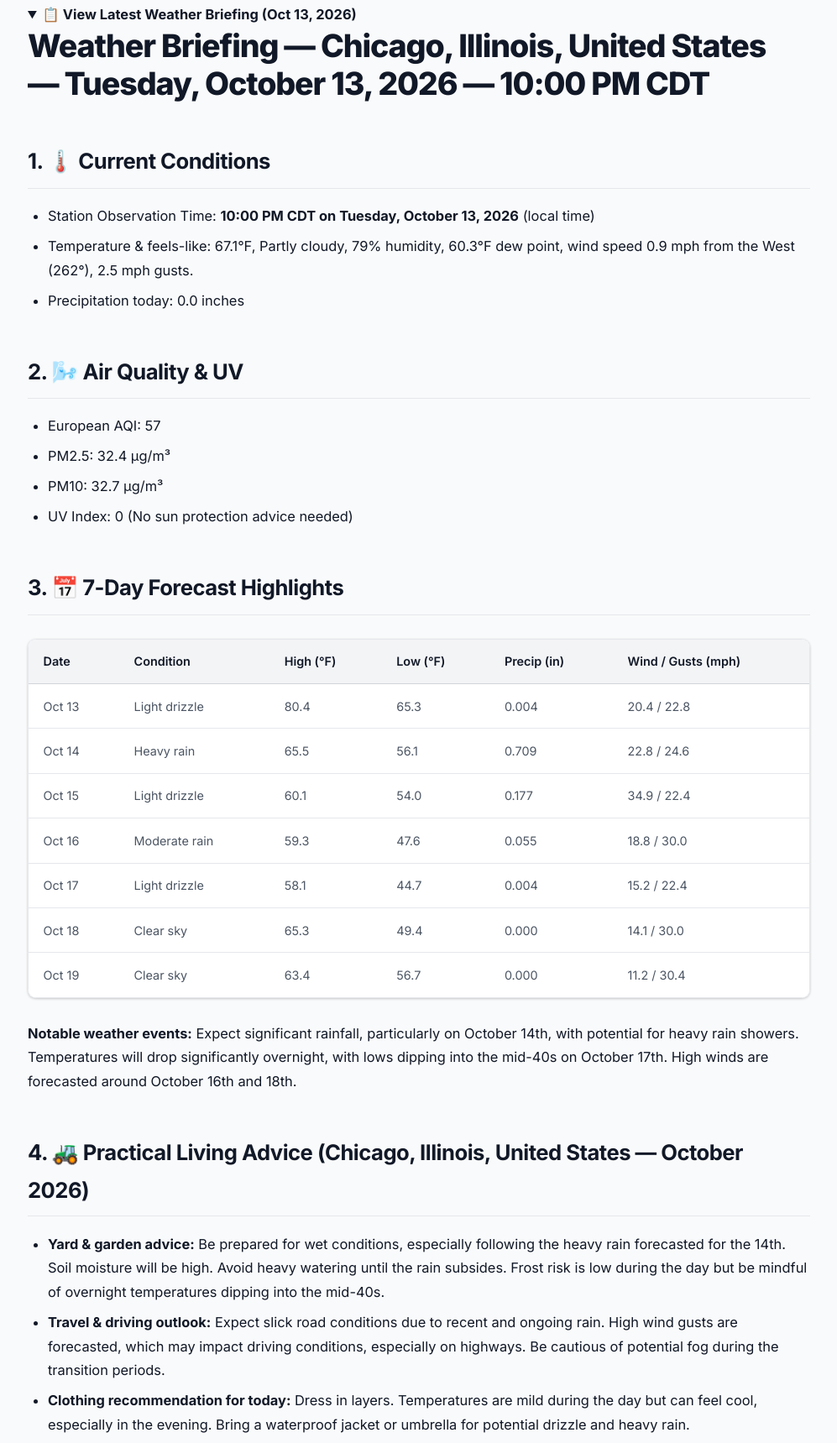
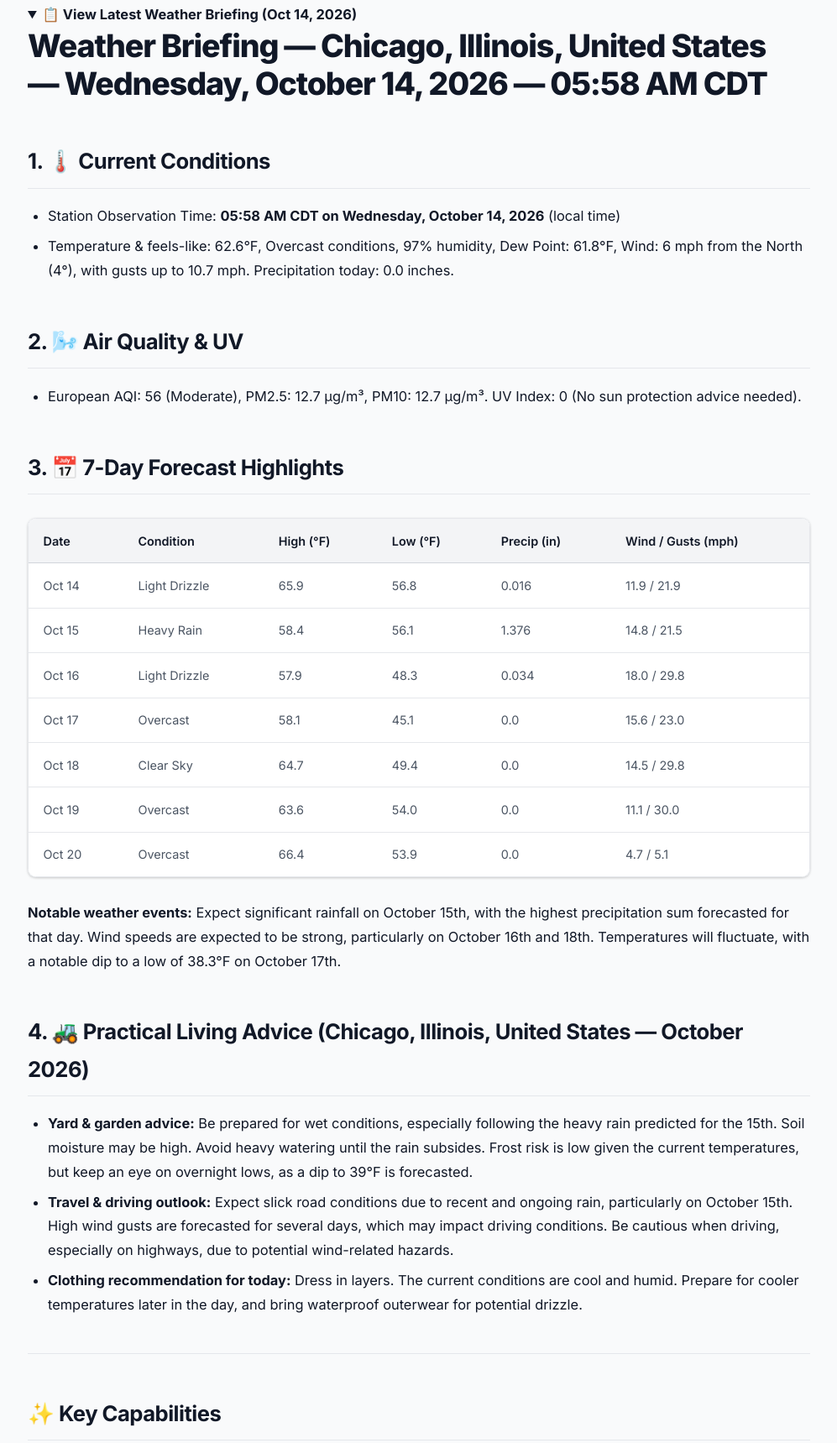
Before and after one commit to xt-ml/shadow-claw-agent-cli-weather, a website: page index.html in a window 1280 px wide. Shown: the part 1665-3384 px from the top of the page at 84% size, without its empty margins (141-1138 px from the left). Drawn offline with Linux system fonts and the light colour scheme.

Commit message:
chore(weather): update Chicago weather briefing and reports [skip ci]

```diff
--- a/index.html
+++ b/index.html
@@ -843,20 +843,20 @@
         </div>
         <details open>
           <summary>
-            <strong>📋 View Latest Weather Briefing (Oct 13, 2026)</strong>
+            <strong>📋 View Latest Weather Briefing (Oct 14, 2026)</strong>
           </summary>
           <h1
-            id="weather-briefing-chicago-illinois-united-states-tuesday-october-13-2026-1000-pm-cdt"
+            id="weather-briefing-chicago-illinois-united-states-wednesday-october-14-2026-0558-am-cdt"
             class="heading-anchor-wrapper"
           >
             <span
-              >Weather Briefing — Chicago, Illinois, United States — Tuesday,
-              October 13, 2026 — 10:00 PM CDT</span
+              >Weather Briefing — Chicago, Illinois, United States — Wednesday,
+              October 14, 2026 — 05:58 AM CDT</span
             >
             <a
-              href="#weather-briefing-chicago-illinois-united-states-tuesday-october-13-2026-1000-pm-cdt"
+              href="#weather-briefing-chicago-illinois-united-states-wednesday-october-14-2026-0558-am-cdt"
               class="heading-anchor"
-              aria-label="Direct link to Weather Briefing — Chicago, Illinois, United States — Tuesday, October 13, 2026 — 10:00 PM CDT"
+              aria-label="Direct link to Weather Briefing — Chicago, Illinois, United States — Wednesday, October 14, 2026 — 05:58 AM CDT"
               >#</a
             >
           </h1>
@@ -872,15 +872,14 @@
           <ul>
             <li>
               Station Observation Time:
-              <strong>10:00 PM CDT on Tuesday, October 13, 2026</strong> (local
-              time)
+              <strong>05:58 AM CDT on Wednesday, October 14, 2026</strong>
+              (local time)
             </li>
             <li>
-              Temperature &amp; feels-like: 67.1°F, Partly cloudy, 79% humidity,
-              60.3°F dew point, wind speed 0.9 mph from the West (262°), 2.5 mph
-              gusts.
+              Temperature &amp; feels-like: 62.6°F, Overcast conditions, 97%
+              humidity, Dew Point: 61.8°F, Wind: 6 mph from the North (4°), with
+              gusts up to 10.7 mph. Precipitation today: 0.0 inches.
             </li>
-            <li>Precipitation today: 0.0 inches</li>
           </ul>
           <h2 id="2-air-quality-uv" class="heading-anchor-wrapper">
             <span>2. 🌬️ Air Quality &amp; UV</span>
@@ -892,10 +891,10 @@
             >
           </h2>
           <ul>
-            <li>European AQI: 57</li>
-            <li>PM2.5: 32.4 μg/m³</li>
-            <li>PM10: 32.7 μg/m³</li>
-            <li>UV Index: 0 (No sun protection advice needed)</li>
+            <li>
+              European AQI: 56 (Moderate), PM2.5: 12.7 μg/m³, PM10: 12.7 μg/m³.
+              UV Index: 0 (No sun protection advice needed).
+            </li>
           </ul>
           <h2 id="3-7-day-forecast-highlights" class="heading-anchor-wrapper">
             <span>3. 📅 7-Day Forecast Highlights</span>
@@ -920,70 +919,70 @@
               </thead>
               <tbody>
                 <tr>
-                  <td align="left">Oct 13</td>
-                  <td align="left">Light drizzle</td>
-                  <td align="left">80.4</td>
-                  <td align="left">65.3</td>
-                  <td align="left">0.004</td>
-                  <td align="left">20.4 / 22.8</td>
-                </tr>
-                <tr>
                   <td align="left">Oct 14</td>
-                  <td align="left">Heavy rain</td>
-                  <td align="left">65.5</td>
-                  <td align="left">56.1</td>
-                  <td align="left">0.709</td>
-                  <td align="left">22.8 / 24.6</td>
+                  <td align="left">Light Drizzle</td>
+                  <td align="left">65.9</td>
+                  <td align="left">56.8</td>
+                  <td align="left">0.016</td>
+                  <td align="left">11.9 / 21.9</td>
                 </tr>
                 <tr>
                   <td align="left">Oct 15</td>
-                  <td align="left">Light drizzle</td>
-                  <td align="left">60.1</td>
-                  <td align="left">54.0</td>
-                  <td align="left">0.177</td>
-                  <td align="left">34.9 / 22.4</td>
+                  <td align="left">Heavy Rain</td>
+                  <td align="left">58.4</td>
+                  <td align="left">56.1</td>
+                  <td align="left">1.376</td>
+                  <td align="left">14.8 / 21.5</td>
                 </tr>
                 <tr>
                   <td align="left">Oct 16</td>
-                  <td align="left">Moderate rain</td>
-                  <td align="left">59.3</td>
-                  <td align="left">47.6</td>
-                  <td align="left">0.055</td>
-                  <td align="left">18.8 / 30.0</td>
+                  <td align="left">Light Drizzle</td>
+                  <td align="left">57.9</td>
+                  <td align="left">48.3</td>
+                  <td align="left">0.034</td>
+                  <td align="left">18.0 / 29.8</td>
                 </tr>
                 <tr>
                   <td align="left">Oct 17</td>
-                  <td align="left">Light drizzle</td>
+                  <td align="left">Overcast</td>
                   <td align="left">58.1</td>
-                  <td align="left">44.7</td>
-                  <td align="left">0.004</td>
-                  <td align="left">15.2 / 22.4</td>
+                  <td align="left">45.1</td>
+                  <td align="left">0.0</td>
+                  <td align="left">15.6 / 23.0</td>
                 </tr>
                 <tr>
                   <td align="left">Oct 18</td>
-                  <td align="left">Clear sky</td>
-                  <td align="left">65.3</td>
+                  <td align="left">Clear Sky</td>
+                  <td align="left">64.7</td>
                   <td align="left">49.4</td>
-                  <td align="left">0.000</td>
-                  <td align="left">14.1 / 30.0</td>
+                  <td align="left">0.0</td>
+                  <td align="left">14.5 / 29.8</td>
                 </tr>
                 <tr>
                   <td align="left">Oct 19</td>
-                  <td align="left">Clear sky</td>
-                  <td align="left">63.4</td>
-                  <td align="left">56.7</td>
-                  <td align="left">0.000</td>
-                  <td align="left">11.2 / 30.4</td>
+                  <td align="left">Overcast</td>
+                  <td align="left">63.6</td>
+                  <td align="left">54.0</td>
+                  <td align="left">0.0</td>
+                  <td align="left">11.1 / 30.0</td>
+                </tr>
+                <tr>
+                  <td align="left">Oct 20</td>
+                  <td align="left">Overcast</td>
+                  <td align="left">66.4</td>
+                  <td align="left">53.9</td>
+                  <td align="left">0.0</td>
+                  <td align="left">4.7 / 5.1</td>
                 </tr>
               </tbody>
             </table>
           </div>
           <p>
-            <strong>Notable weather events:</strong> Expect significant
-            rainfall, particularly on October 14th, with potential for heavy
-            rain showers. Temperatures will drop significantly overnight, with
-            lows dipping into the mid-40s on October 17th. High winds are
-            forecasted around October 16th and 18th.
+            <strong>Notable weather events:</strong> Expect significant rainfall
+            on October 15th, with the highest precipitation sum forecasted for
+            that day. Wind speeds are expected to be strong, particularly on
+            October 16th and 18th. Temperatures will fluctuate, with a notable
+            dip to a low of 38.3°F on October 17th.
           </p>
           <h2
             id="4-practical-living-advice-chicago-illinois-united-states-october-2026"
@@ -1003,23 +1002,23 @@
           <ul>
             <li>
               <strong>Yard &amp; garden advice:</strong> Be prepared for wet
-              conditions, especially following the heavy rain forecasted for the
-              14th. Soil moisture will be high. Avoid heavy watering until the
-              rain subsides. Frost risk is low during the day but be mindful of
-              overnight temperatures dipping into the mid-40s.
+              conditions, especially following the heavy rain predicted for the
+              15th. Soil moisture may be high. Avoid heavy watering until the
+              rain subsides. Frost risk is low given the current temperatures,
+              but keep an eye on overnight lows, as a dip to 39°F is forecasted.
             </li>
             <li>
               <strong>Travel &amp; driving outlook:</strong> Expect slick road
-              conditions due to recent and ongoing rain. High wind gusts are
-              forecasted, which may impact driving conditions, especially on
-              highways. Be cautious of potential fog during the transition
-              periods.
+              conditions due to recent and ongoing rain, particularly on October
+              15th. High wind gusts are forecasted for several days, which may
+              impact driving conditions. Be cautious when driving, especially on
+              highways, due to potential wind-related hazards.
             </li>
             <li>
               <strong>Clothing recommendation for today:</strong> Dress in
-              layers. Temperatures are mild during the day but can feel cool,
-              especially in the evening. Bring a waterproof jacket or umbrella
-              for potential drizzle and heavy rain.
+              layers. The current conditions are cool and humid. Prepare for
+              cooler temperatures later in the day, and bring waterproof
+              outerwear for potential drizzle.
             </li>
           </ul>
         </details>
```
Also changed, not shown: reports/weather-data.json (+58 -58 lines), reports/weather-update.md (+15 -19 lines), README.md.
